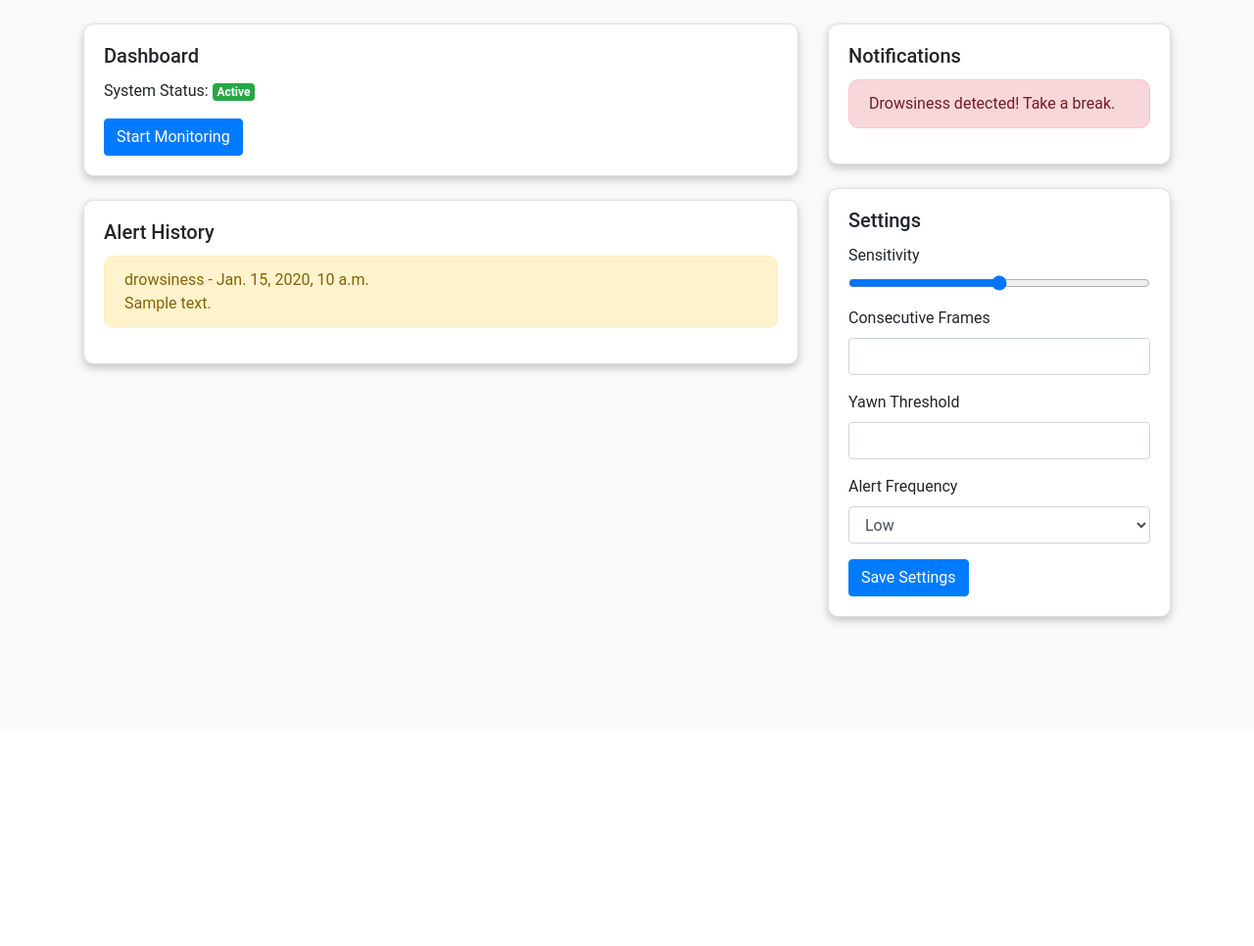
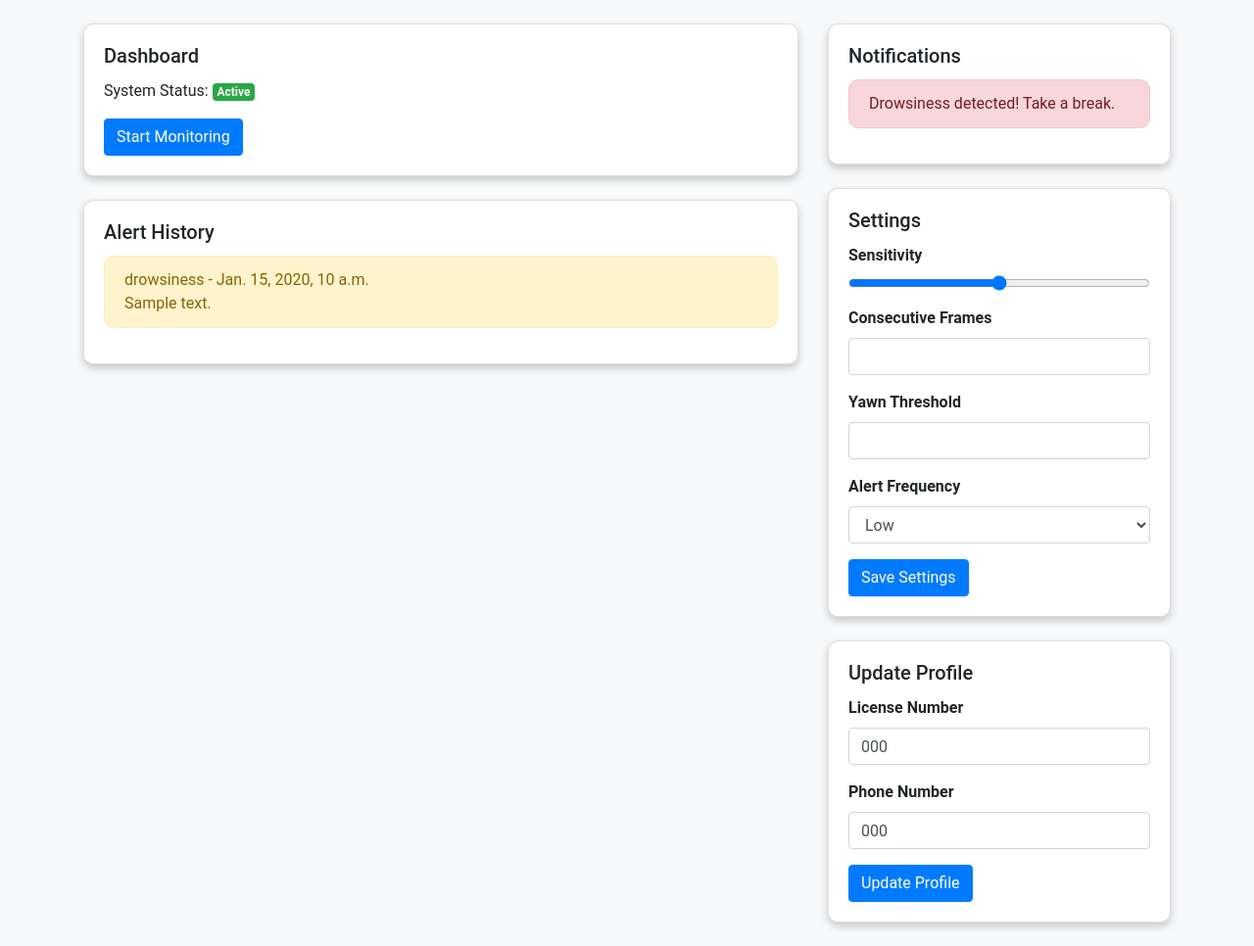
Before and after one commit to Techbite-sudo/Drowsiness_and_Yawn_Detection, a Django app: template templates/driver_dashboard.html in a window 1280 px wide. Shown: the part 56-1022 px from the top of the page at 98% size. Before the commit the page ends 695 px from the top, so only its background shows below. Run offline with Django 4.2, Linux system fonts and the light colour scheme; the template is opened without the code that fills it: values that come from a table or form of the project are taken from there, others are empty; tables that the repository leaves empty hold one stand-in row (values such as "Sample post"); some libraries are stand-ins or nearby versions.

Commit message:
feat: update driver profile ✅

```diff
--- a/drowsiness_app/urls.py
+++ b/drowsiness_app/urls.py
@@ -10,6 +10,6 @@ urlpatterns = [
     path("driver_dashboard/", views.driver_view, name="driver_dashboard"),
     path('update-settings/', views.update_settings, name='update_settings'),
     path('toggle-monitoring/', views.toggle_monitoring, name='toggle_monitoring'),
-    # path('detect_drowsiness/', views.detect_drowsiness, name='detect_drowsiness'),
+    path('update-profile/', views.update_profile, name='update_profile'),
 
 ]
--- a/templates/driver_dashboard.html
+++ b/templates/driver_dashboard.html
@@ -4,10 +4,7 @@
     <meta charset="UTF-8" />
     <meta name="viewport" content="width=device-width, initial-scale=1.0" />
     <title>Drowsiness and Yawn Detection System</title>
-    <link
-      rel="stylesheet"
-      href="https://stackpath.bootstrapcdn.com/bootstrap/4.5.2/css/bootstrap.min.css"
-    />
+    <link rel="stylesheet" href="https://stackpath.bootstrapcdn.com/bootstrap/4.5.2/css/bootstrap.min.css" />
     <style>
       body {
         background-color: #f8f9fa;
@@ -30,6 +27,14 @@
       }
       .alert {
         border-radius: 10px;
+      }
+      .form-group label {
+        font-weight: bold;
+      }
+      @media (max-width: 767px) {
+        .card {
+          margin-bottom: 1rem;
+        }
       }
     </style>
   </head>
@@ -64,30 +69,24 @@
           <div class="card mb-4">
             <div class="card-body">
               <h5 class="card-title">Dashboard</h5>
-              <p class="card-text">
-                System Status: <span class="badge badge-success">Active</span>
-              </p>
+              <p class="card-text">System Status: <span class="badge badge-success">Active</span></p>
               <button id="monitoringButton" class="btn btn-primary">Start Monitoring</button>
             </div>
           </div>
 
           <!-- Alert History -->
-          <div class="card">
+          <div class="card mb-4">
             <div class="card-body">
               <h5 class="card-title">Alert History</h5>
               <div class="alert-history">
-                {% if alerts %}
-                  {% for alert in alerts %}
-                  <div class="alert alert-warning" role="alert">
-                    {{ alert.alert_type }} - {{ alert.timestamp }}
-                    {% if alert.description %}
-                    <br />
-                    {{ alert.description }}
-                    {% endif %}
-                  </div>
-                  {% endfor %}
-                {% else %}
-                  <p>No alerts yet.</p>
+                {% if alerts %} {% for alert in alerts %}
+                <div class="alert alert-warning" role="alert">
+                  {{ alert.alert_type }} - {{ alert.timestamp }} {% if alert.description %}
+                  <br />
+                  {{ alert.description }} {% endif %}
+                </div>
+                {% endfor %} {% else %}
+                <p>No alerts yet.</p>
                 {% endif %}
               </div>
             </div>
@@ -99,14 +98,12 @@
           <div class="card mb-4">
             <div class="card-body">
               <h5 class="card-title">Notifications</h5>
-              <div class="alert alert-danger" role="alert">
-                Drowsiness detected! Take a break.
-              </div>
+              <div class="alert alert-danger" role="alert">Drowsiness detected! Take a break.</div>
             </div>
           </div>
 
           <!-- Settings -->
-          <div class="card">
+          <div class="card mb-4">
             <div class="card-body">
               <h5 class="card-title">Settings</h5>
               <form method="post" action="{% url 'update_settings' %}">
@@ -157,6 +154,39 @@
                   </select>
                 </div>
                 <button type="submit" class="btn btn-primary">Save Settings</button>
+              </form>
+            </div>
+          </div>
+
+          <!-- Update Profile -->
+          <div class="card">
+            <div class="card-body">
+              <h5 class="card-title">Update Profile</h5>
+              <form method="post" action="{% url 'update_profile' %}">
+                {% csrf_token %}
+                <div class="form-group">
+                  <label for="licenseNumber">License Number</label>
+                  <input
+                    type="text"
+                    class="form-control"
+                    id="licenseNumber"
+                    name="license_number"
+                    required
+                    value="{{ driver_profile.license_number }}"
+                  />
+                </div>
+                <div class="form-group">
+                  <label for="phoneNumber">Phone Number</label>
+                  <input
+                    type="tel"
+                    class="form-control"
+                    id="phoneNumber"
+                    name="phone_number"
+                    required
+                    value="{{ driver_profile.phone_number }}"
+                  />
+                </div>
+                <button type="submit" class="btn btn-primary">Update Profile</button>
               </form>
             </div>
           </div>
```
Also changed, not shown: drowsiness_app/views.py (+16 -0 lines).
